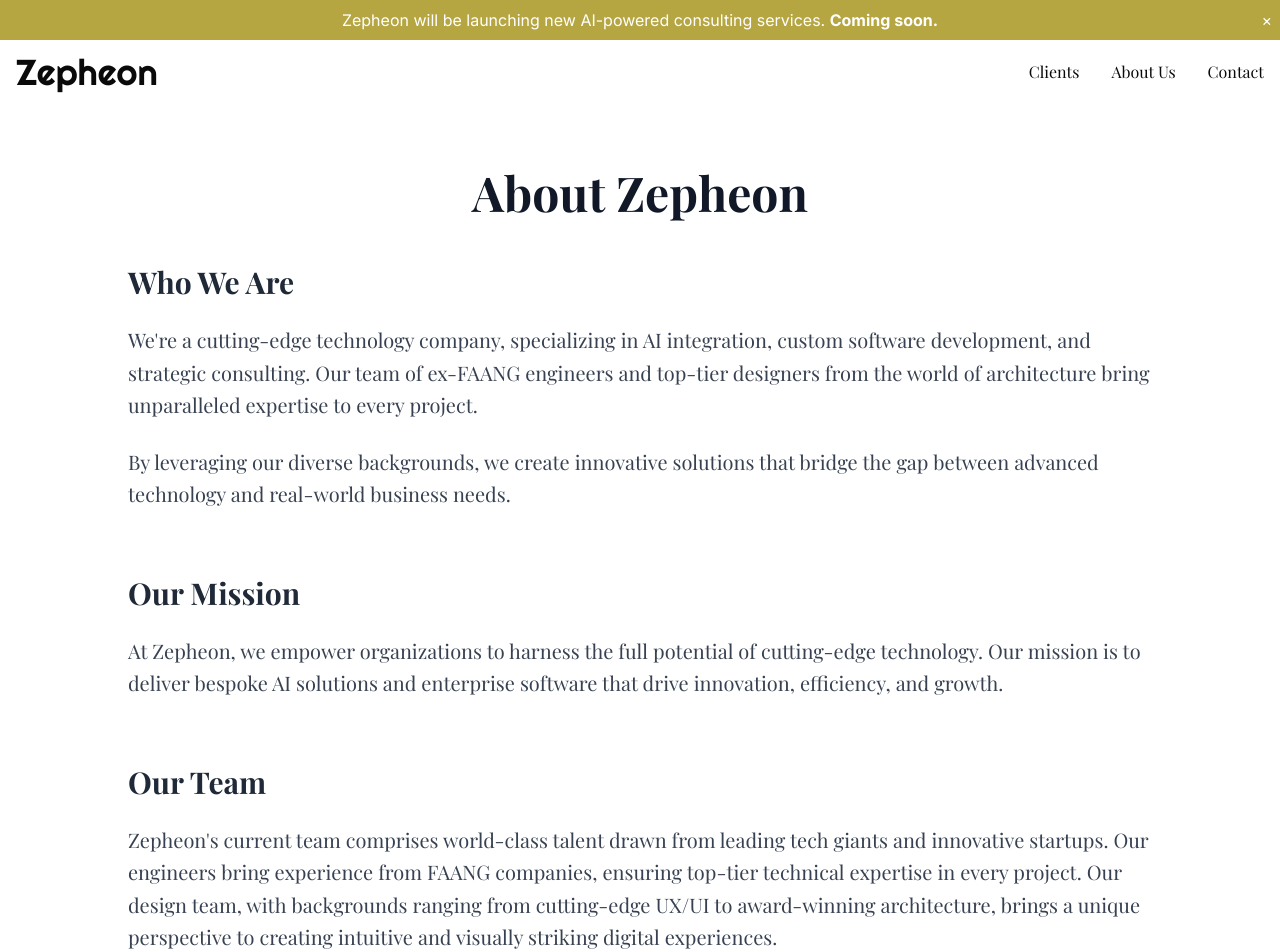
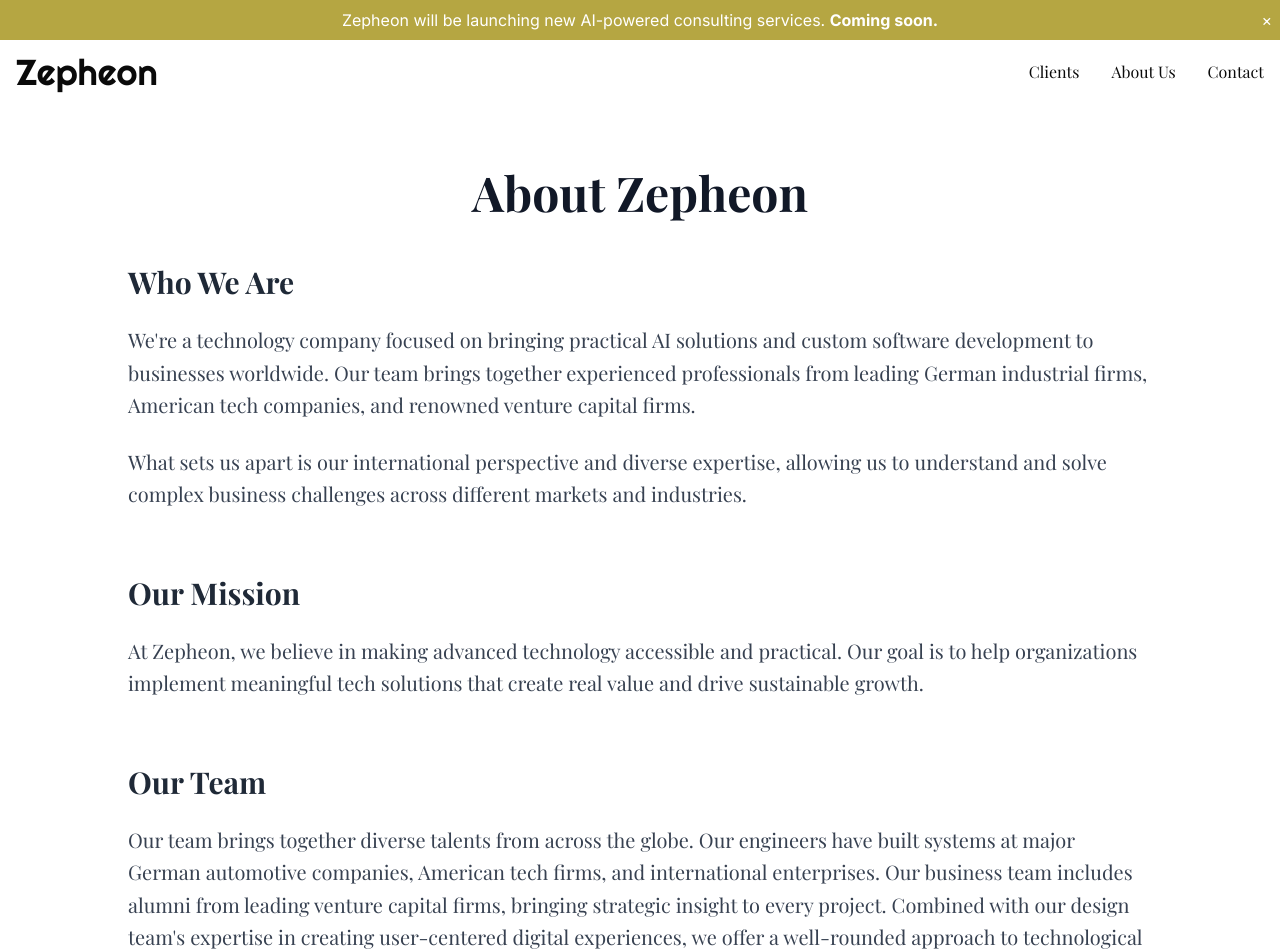
Before and after one commit to isaacbau/zepheon-landing, a React (Vite) app: page /about in a window 1280 px wide. Shown: the top 952 px of the page. Built offline with nearby package versions, Linux system fonts and the light colour scheme; a web font is replaced by a local one.

Commit message:
Chnaged about

```diff
--- a/src/pages/About.tsx
+++ b/src/pages/About.tsx
@@ -11,15 +11,16 @@ const About = () => {
             Who We Are
           </h2>
           <p className="text-xl text-gray-700 font-playfair mb-6 leading-relaxed">
-            We're a cutting-edge technology company, specializing in AI
-            integration, custom software development, and strategic consulting.
-            Our team of ex-FAANG engineers and top-tier designers from the world
-            of architecture bring unparalleled expertise to every project.
+            We're a technology company focused on bringing practical AI
+            solutions and custom software development to businesses worldwide.
+            Our team brings together experienced professionals from leading
+            German industrial firms, American tech companies, and renowned
+            venture capital firms.
           </p>
           <p className="text-xl text-gray-700 font-playfair mb-6 leading-relaxed">
-            By leveraging our diverse backgrounds, we create innovative
-            solutions that bridge the gap between advanced technology and
-            real-world business needs.
+            What sets us apart is our international perspective and diverse
+            expertise, allowing us to understand and solve complex business
+            challenges across different markets and industries.
           </p>
         </div>
 
@@ -28,10 +29,9 @@ const About = () => {
             Our Mission
           </h2>
           <p className="text-xl text-gray-700 font-playfair leading-relaxed">
-            At Zepheon, we empower organizations to harness the full potential
-            of cutting-edge technology. Our mission is to deliver bespoke AI
-            solutions and enterprise software that drive innovation, efficiency,
-            and growth.
+            At Zepheon, we believe in making advanced technology accessible and
+            practical. Our goal is to help organizations implement meaningful
+            tech solutions that create real value and drive sustainable growth.
           </p>
         </div>
 
@@ -40,13 +40,13 @@ const About = () => {
             Our Team
           </h2>
           <p className="text-xl text-gray-700 font-playfair leading-relaxed">
-            Zepheon's current team comprises world-class talent drawn from
-            leading tech giants and innovative startups. Our engineers bring
-            experience from FAANG companies, ensuring top-tier technical
-            expertise in every project. Our design team, with backgrounds
-            ranging from cutting-edge UX/UI to award-winning architecture,
-            brings a unique perspective to creating intuitive and visually
-            striking digital experiences.
+            Our team brings together diverse talents from across the globe. Our
+            engineers have built systems at major German automotive companies,
+            American tech firms, and international enterprises. Our business
+            team includes alumni from leading venture capital firms, bringing
+            strategic insight to every project. Combined with our design team's
+            expertise in creating user-centered digital experiences, we offer a
+            well-rounded approach to technological innovation.
           </p>
         </div>
       </div>
```
